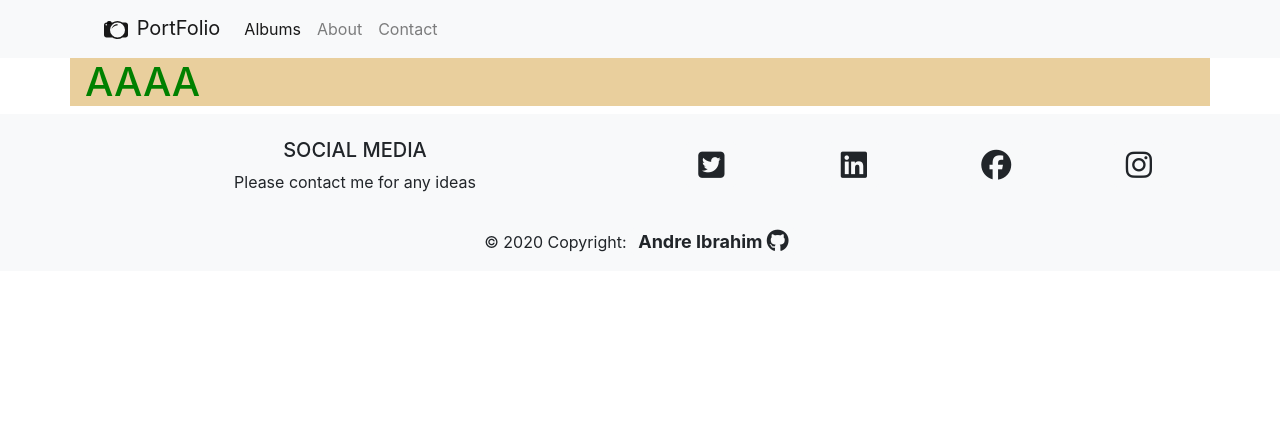
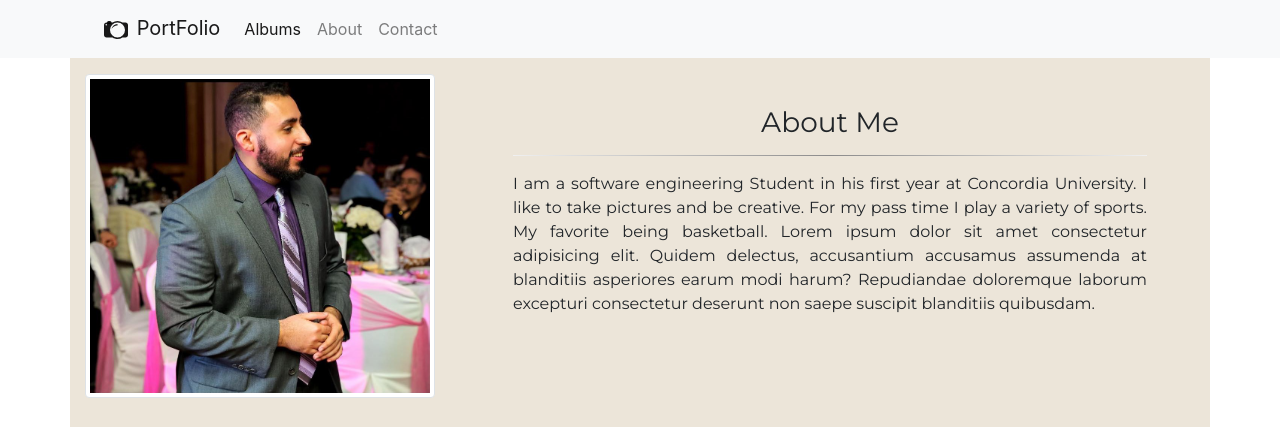
Before and after one commit to Andre-Ibrahim/photographyPortfolio, a Flask app: page / in a window 1280 px wide. Shown: the top 427 px of the page. Before the commit the page ends 252 px from the top, so only its background shows below. Run offline with Flask 2, Linux system fonts and the light colour scheme; some libraries are stand-ins or nearby versions.

Commit message:
added about me content in  Home.html rename to AboutMe.html

```diff
--- a/static/styles/style.css
+++ b/static/styles/style.css
@@ -1,5 +1,48 @@
 #faintColor{
-    background-color: rgba(228, 194, 131, 0.788);
+    background-color: rgba(231, 222, 207, 0.788);
 
-    color:green;
 }
+.stripped{
+    margin-top: 0;
+    margin-bottom: 0;
+}
+
+.aboutMe{
+    margin-top: 12%;
+    margin-left: 10%;
+    margin-right: 10%;
+}
+
+.limit{
+    max-width: 400px;
+    max-height: 380px;
+}
+
+.font{
+    font-family:  'Montserrat';
+}
+hr.hr-fade{
+    border: 0;
+    height: 1px;
+    background-image: -webkit-linear-gradient(left, #f0f0f0, #8c8b8b, #f0f0f0);
+    background-image: -moz-linear-gradient(left, #f0f0f0, #8c8b8b, #f0f0f0);
+    background-image: -ms-linear-gradient(left, #f0f0f0, #8c8b8b, #f0f0f0);
+    background-image: -o-linear-gradient(left, #f0f0f0, #8c8b8b, #f0f0f0);
+  }
+
+
+  hr.curl {
+    margin-top: 0;
+    margin-bottom: 0;
+	border-top: 3px double #8c8b8b;
+}
+
+.card-limit{
+    max-width: 500px;
+    max-height: 480px;
+    margin: 1in auto;
+    font-weight: bold;
+}
+.rel{
+    position: relative;
+}
--- a/templates/Home.html
+++ b/templates/Home.html
@@ -3,9 +3,55 @@
 {% block content %}
 
 
-<div class="container" id="faintColor">
-    <h1>AAAA</h1>
+<div class="font container" id="faintColor">
+    <div class="row">
+        <div class="mt-3 mb-3 text-center col-lg-4 col-xs-12">
 
+            <img src="../static/styles/portfolioplaceholder.png" alt="why" class="img-thumbnail limit" width="100%" height="100%"/>
+
+        </div>
+        <div class="col-lg-8 col-xs-12">
+            <div class="mt-xl-5 mt-sm-0 mx-5">
+                <h3 class="text-center">About Me</h3>
+                <hr class="hr-fade">
+                <div class="text-justify">
+                    I am a software engineering Student in his first year at Concordia University.
+                    I like to take pictures and be creative. For my pass time I play a variety of sports.
+                    My favorite being basketball. Lorem ipsum dolor sit amet consectetur adipisicing elit. Quidem delectus, accusantium accusamus assumenda at blanditiis asperiores earum modi harum? Repudiandae doloremque laborum excepturi consectetur deserunt non saepe suscipit blanditiis quibusdam.
+                </div>
+            </div>
+        </div>
+    </div>
+    <div class="row">
+
+        <div class="col-lg-8 col-sm-12 order-last order-lg-first">
+            <div class="aboutMe mt-xl-3 mt-sm-0">
+                <h3 class="text-center">My Origin</h3>
+                <hr class="hr-fade">
+                <div class="text-justify">
+                   I am born in egypt in 1999. I often go to egypt on vacation to see my familly.
+                   I find the cultural difference intriguing and lead to interseting conversations with people that live there
+                   Lorem ipsum dolor sit amet consectetur adipisicing elit. Quidem delectus, accusantium accusamus assumenda at blanditiis asperiores earum modi harum? Repudiandae doloremque laborum excepturi consectetur deserunt non saepe suscipit blanditiis quibusdam.
+                </div>
+            </div>
+        </div>
+
+            <div class="mt-3 mb-3 text-center col-lg-4 col-sm-12">
+
+                    <img src="https://images.unsplash.com/photo-1553913861-c0fddf2619ee?ixlib=rb-1.2.1&ixid=eyJhcHBfaWQiOjEyMDd9&w=1000&q=80" alt="why" class="img-thumbnail limit" width="100%" height="100%"/>
+
+            </div>
+
+    </div>
+    <div class="card bg-dark text-white card-limit stripped mb-0" width="80%" height="60%">
+        <img class="card-img" src="../static/styles/boat.jpg" alt="Card image">
+        <div class="card-img-overlay">
+          <h5 class="card-title">Sample Image</h5>
+        </div>
+      </div>
 </div>
 
+
+
+
 {%endblock %}
--- a/templates/base.html
+++ b/templates/base.html
@@ -6,14 +6,15 @@
         <meta name="description" content="">
         <meta name="viewport" content="width=device-width, initial-scale=1">
 
-        <link rel="stylesheet" href="https://stackpath.bootstrapcdn.com/bootstrap/4.3.1/css/bootstrap.min.css" integrity="sha384-ggOyR0iXCbMQv3Xipma34MD+dH/1fQ784/j6cY/iJTQUOhcWr7x9JvoRxT2MZw1T" crossorigin="anonymous">
+        <link rel="stylesheet" href="https://stackpath.bootstrapcdn.com/bootstrap/4.4.1/css/bootstrap.min.css" integrity="sha384-Vkoo8x4CGsO3+Hhxv8T/Q5PaXtkKtu6ug5TOeNV6gBiFeWPGFN9MuhOf23Q9Ifjh" crossorigin="anonymous">
+        <script src="https://kit.fontawesome.com/4364dc4314.js" crossorigin="anonymous"></script>
 
-        <script src="https://kit.fontawesome.com/4364dc4314.js" crossorigin="anonymous"></script>
         <link rel="stylesheet" type="text/css" href="{{ url_for('static',filename='styles/style.css') }}">
-
+        <link href="https://fonts.googleapis.com/css?family=Montserrat&display=swap" rel="stylesheet">
+        {% block head %}{% endblock %}
     </head>
     <body>
-        <div class="bg-light broder">
+        <div class="bg-light broder sticky-top">
             <div class="container">
             <nav class="navbar navbar-expand-lg navbar-light bg-light">
             <a class="navbar-brand" href="#">
@@ -60,12 +61,13 @@
 
           <!-- Content -->
           <h5 class="text-uppercase">Social Media</h5>
+          <hr class="curl">
           <p>Please contact me for any ideas</p>
 
         </div>
         <!-- Grid column -->
 
-        <hr class="clearfix w-100 d-md-none pb-3">
+        <!--<hr class="clearfix w-100 d-md-none pb-3">-->
 
         <!-- Grid column -->
         <div class="col-md-6 mt-md-0 mt-3">
@@ -115,8 +117,8 @@
   <!-- Footer -->
 
 
-        <script src="https://code.jquery.com/jquery-3.3.1.slim.min.js" integrity="sha384-q8i/X+965DzO0rT7abK41JStQIAqVgRVzpbzo5smXKp4YfRvH+8abtTE1Pi6jizo" crossorigin="anonymous"></script>
-        <script src="https://cdnjs.cloudflare.com/ajax/libs/popper.js/1.14.7/umd/popper.min.js" integrity="sha384-UO2eT0CpHqdSJQ6hJty5KVphtPhzWj9WO1clHTMGa3JDZwrnQq4sF86dIHNDz0W1" crossorigin="anonymous"></script>
-        <script src="https://stackpath.bootstrapcdn.com/bootstrap/4.3.1/js/bootstrap.min.js" integrity="sha384-JjSmVgyd0p3pXB1rRibZUAYoIIy6OrQ6VrjIEaFf/nJGzIxFDsf4x0xIM+B07jRM" crossorigin="anonymous"></script>
+  <script src="https://code.jquery.com/jquery-3.4.1.slim.min.js" integrity="sha384-J6qa4849blE2+poT4WnyKhv5vZF5SrPo0iEjwBvKU7imGFAV0wwj1yYfoRSJoZ+n" crossorigin="anonymous"></script>
+  <script src="https://cdn.jsdelivr.net/npm/popper.js@1.16.0/dist/umd/popper.min.js" integrity="sha384-Q6E9RHvbIyZFJoft+2mJbHaEWldlvI9IOYy5n3zV9zzTtmI3UksdQRVvoxMfooAo" crossorigin="anonymous"></script>
+  <script src="https://stackpath.bootstrapcdn.com/bootstrap/4.4.1/js/bootstrap.min.js" integrity="sha384-wfSDF2E50Y2D1uUdj0O3uMBJnjuUD4Ih7YwaYd1iqfktj0Uod8GCExl3Og8ifwB6" crossorigin="anonymous"></script>>
     </body>
 </html>
```
Also changed, not shown: static/styles/portfolioplaceholder.png (added), 1 other file.
